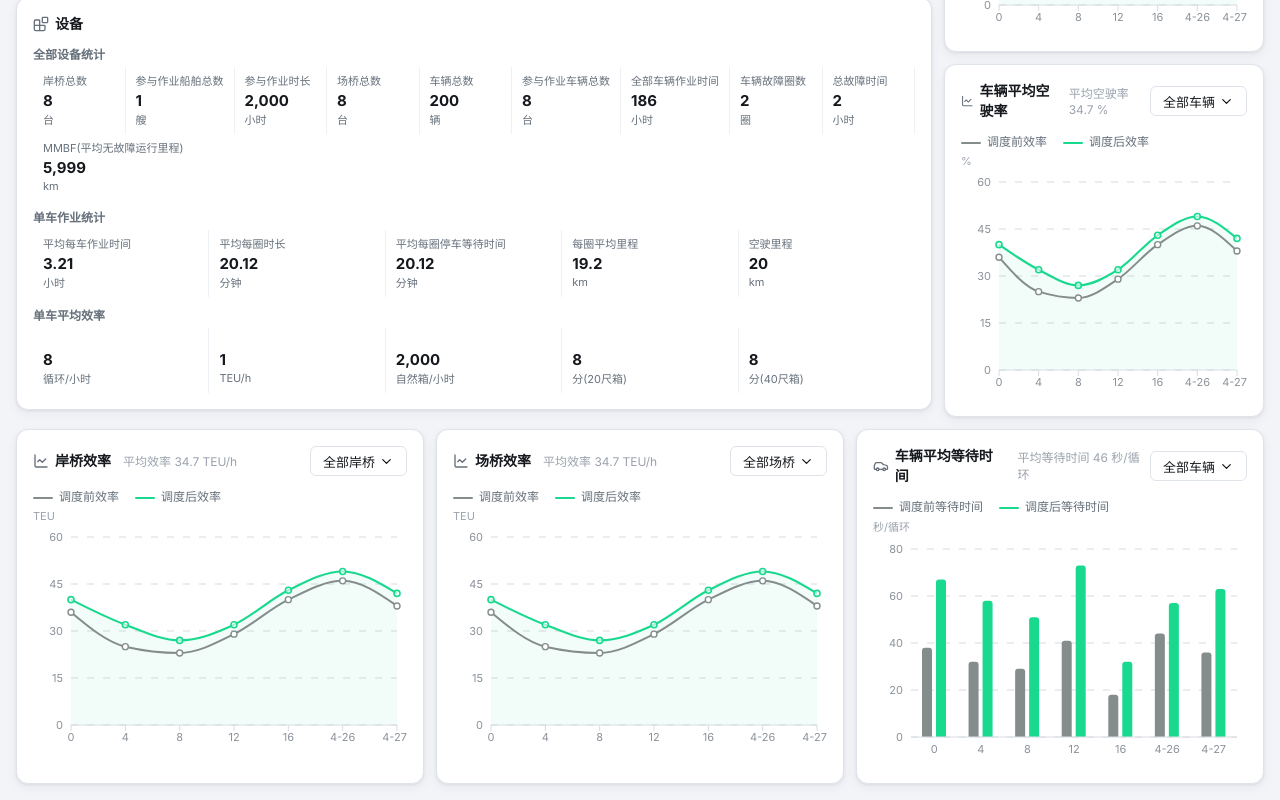
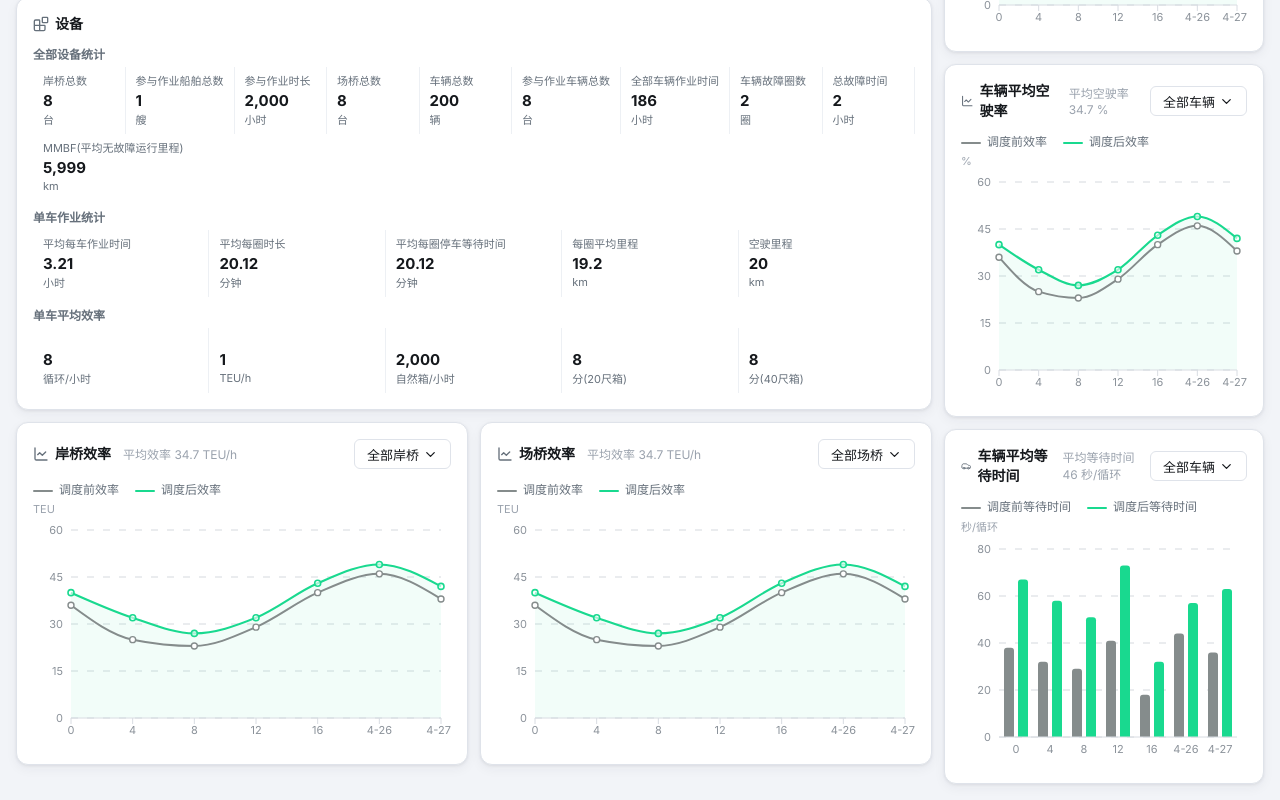
Before and after one commit to laobinama-blip/EMS-SYSTEM, a React (Vite) app in the folder ems-frontend/: page / in a window 1280 px wide. Shown: the part 858-1658 px from the top of the page. Built offline with nearby package versions, Linux system fonts and the light colour scheme.

Commit message:
layout: adjust EfficiencyPage columns layout to group charts and eliminate bottom empty gap

```diff
--- a/ems-frontend/src/App.css
+++ b/ems-frontend/src/App.css
@@ -338,14 +338,13 @@ table { border-collapse: collapse; width: 100%; }
 .efficiency-page {
   display: grid;
   grid-template-columns: 1fr 320px;
-  grid-template-rows: auto auto auto;
+  grid-template-rows: auto auto;
   gap: 12px;
   padding: 16px;
   align-items: start;
   grid-template-areas:
     "work work"
-    "left side"
-    "bottom bottom";
+    "left side";
 }
 
 .work-panel {
@@ -378,7 +377,7 @@ table { border-collapse: collapse; width: 100%; }
 .equipment-card h4 { font-size: 12px; color: var(--muted); font-weight: 600; margin: 10px 0 4px; }
 
 .side-charts { grid-area: side; display: flex; flex-direction: column; gap: 12px; }
-.bottom-charts { grid-area: bottom; display: grid; grid-template-columns: 1fr 1fr 1fr; gap: 12px; }
+.efficiency-charts { display: grid; grid-template-columns: 1fr 1fr; gap: 12px; }
 .chart-panel { }
 
 /* ─── Network Page ────────────────────────────────────────────────────────────── */
--- a/ems-frontend/src/App.tsx
+++ b/ems-frontend/src/App.tsx
@@ -386,16 +386,15 @@ function EfficiencyPage({ refreshTick }: { refreshTick: number }) {
             ['', '8', '循环/小时'], ['', '1', 'TEU/h'], ['', '2,000', '自然箱/小时'], ['', '8', '分(20尺箱)'], ['', '8', '分(40尺箱)'],
           ]} />
         </Panel>
+        <div className="efficiency-charts">
+          <ChartCard title="岸桥效率" unit="TEU" badge="平均效率 34.7 TEU/h" action="全部岸桥" />
+          <ChartCard title="场桥效率" unit="TEU" badge="平均效率 34.7 TEU/h" action="全部场桥" />
+        </div>
       </div>
 
       <div className="side-charts">
         <ChartCard title="车辆平均效率" unit="圈数/小时" badge="平均效率 34.7 圈数/小时" action="全部车辆" />
         <ChartCard title="车辆平均空驶率" unit="%" badge="平均空驶率 34.7 %" action="全部车辆" />
-      </div>
-
-      <div className="bottom-charts">
-        <ChartCard title="岸桥效率" unit="TEU" badge="平均效率 34.7 TEU/h" action="全部岸桥" />
-        <ChartCard title="场桥效率" unit="TEU" badge="平均效率 34.7 TEU/h" action="全部场桥" />
         <WaitBarChart />
       </div>
     </div>
```
